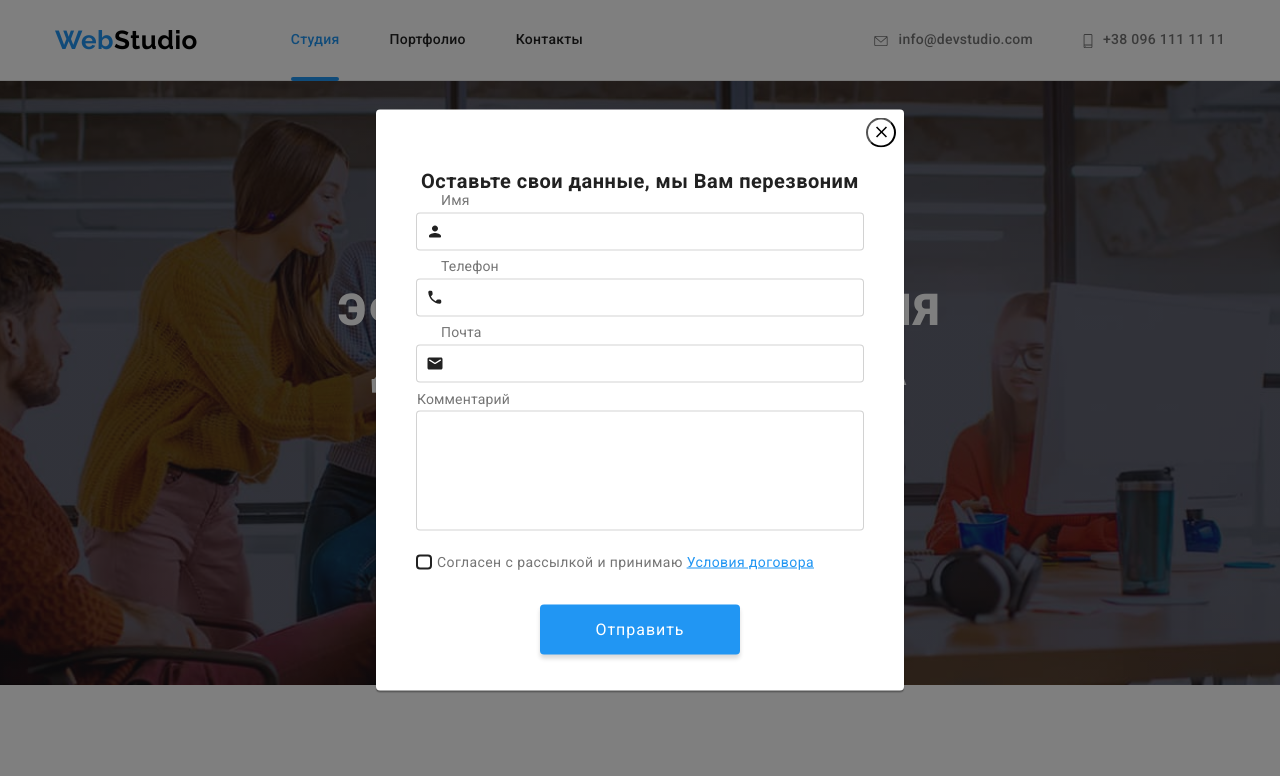
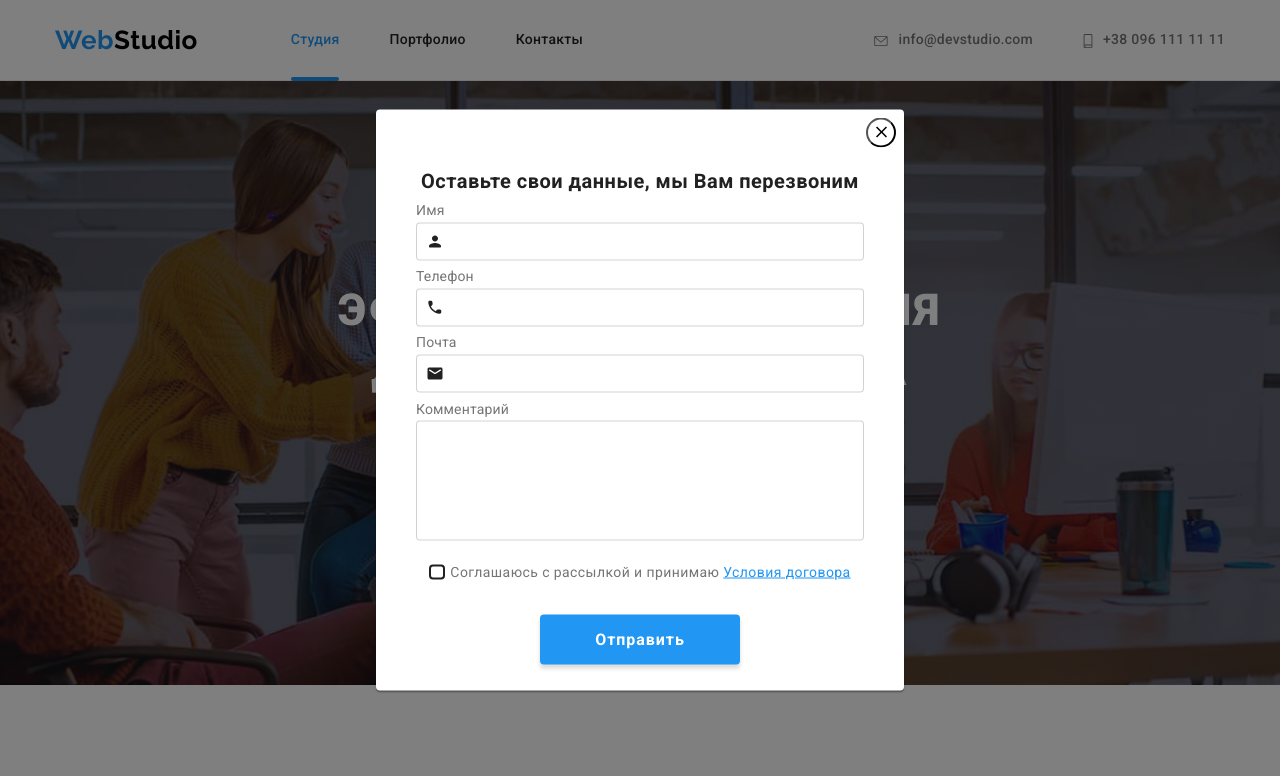
Before and after one commit to Dranyk/goit-markup-hw-06, a plain HTML site: page index.html in a window 1280 px wide. Both pictures are taken after a click on the button "Заказать услугу". Shown: the top 776 px of the page. Drawn offline with nearby package versions, Linux system fonts and the light colour scheme.

Commit message:
Исправляет ошибки

```diff
--- a/css/styles.css
+++ b/css/styles.css
@@ -810,6 +810,7 @@ label {
 
     color: var(--title-text-color);
 
+    margin-bottom: 30px;
 }
 
 .backdrop .form-field:nth-child(-n + 4) {
@@ -844,10 +845,8 @@ label {
     letter-spacing: 0.01em;
     position: absolute;
     top: 50%;
-    left: 40px;
-    /* transform: translateY(-50%); */
-    transition: transform 250ms linear;
-    transform: translateY(-40px) translateX(-15px);
+    transition: 250ms cubic-bezier(0.4, 0, 0.2, 1);
+    transform: translateY(-40px);
 }
 
 .form-icon {
@@ -868,8 +867,8 @@ label {
 .comment .form-label {
     position: absolute;
     top: 20px;
-    left: 16px;
-    transition: transform 250ms linear;
+    left: 0px;
+    transition: 250ms cubic-bezier(0.4, 0, 0.2, 1);
 }
 
 
@@ -879,6 +878,17 @@ label {
     -webkit-appearance: none;
 
     position: absolute;
+
+    margin-right: 7px;
+}
+
+.icon-checkbox {
+    margin-right: 7px;
+}
+
+.field-polisy.check {
+display: flex;
+justify-content: center;
 }
 
 .field-polisy .icon-checkbox {
@@ -888,7 +898,7 @@ label {
     margin-right: 5px;
     border: 2px solid #212121;
     border-radius: 4px;
-    transition: transform 250ms linear;
+    transition: 250ms cubic-bezier(0.4, 0, 0.2, 1);
 }
 
 .checkbox:checked + .icon-checkbox {
@@ -947,6 +957,12 @@ label {
     justify-content: center;
 }
 
+.button-submit>.button {
+    font-weight: 700;
+    font-size: 16px;
+    line-height: 1.87;
+}
+
 .backdrop .button {
     border: none;
     box-shadow: 0px 4px 4px rgb(0 0 0 / 15%);
--- a/index.html
+++ b/index.html
@@ -454,7 +454,7 @@
               <span class="form-label">Комментарий</span>
             </label>
 
-            <label class="field-polisy">
+            <label class="field-polisy check">
               <input
                 class="checkbox"
                 type="checkbox"
@@ -463,7 +463,7 @@
               />
               <span class="icon-checkbox"></span>
               <span class="checkbox-policy"
-                >Согласен с рассылкой и принимаю
+                >Соглашаюсь с рассылкой и принимаю
                 <a class="checkbox-link" href="./index.html"
                   >Условия договора</a
                 ></span>
```
